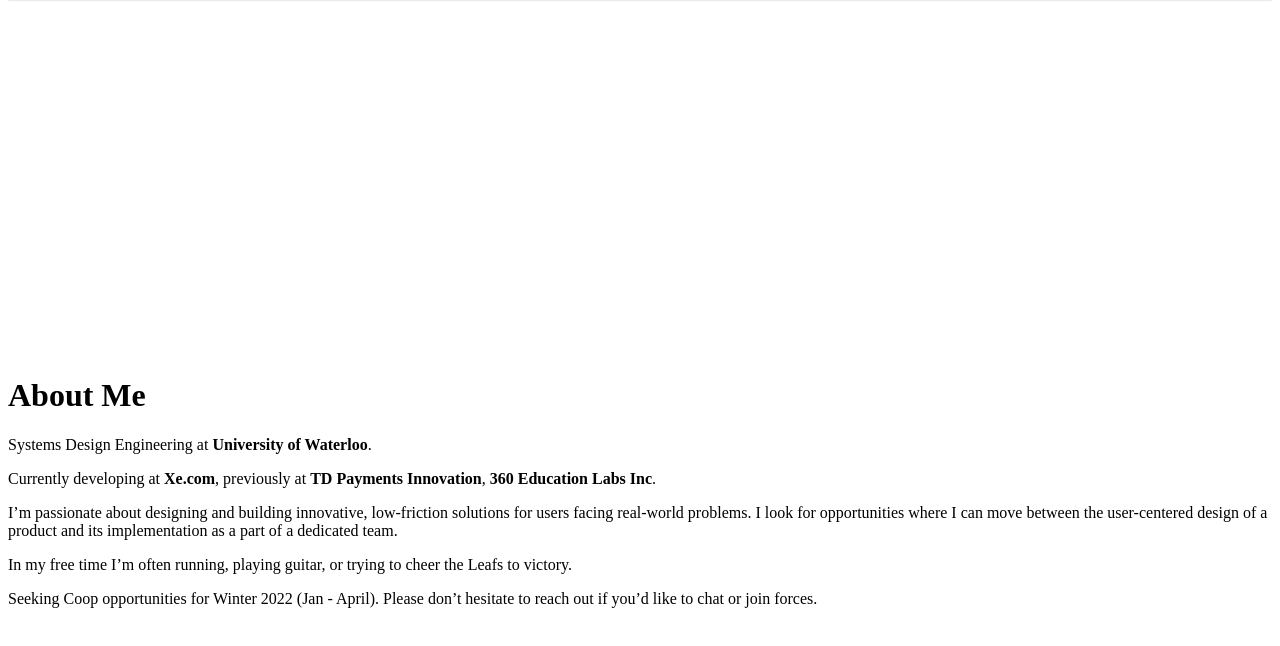
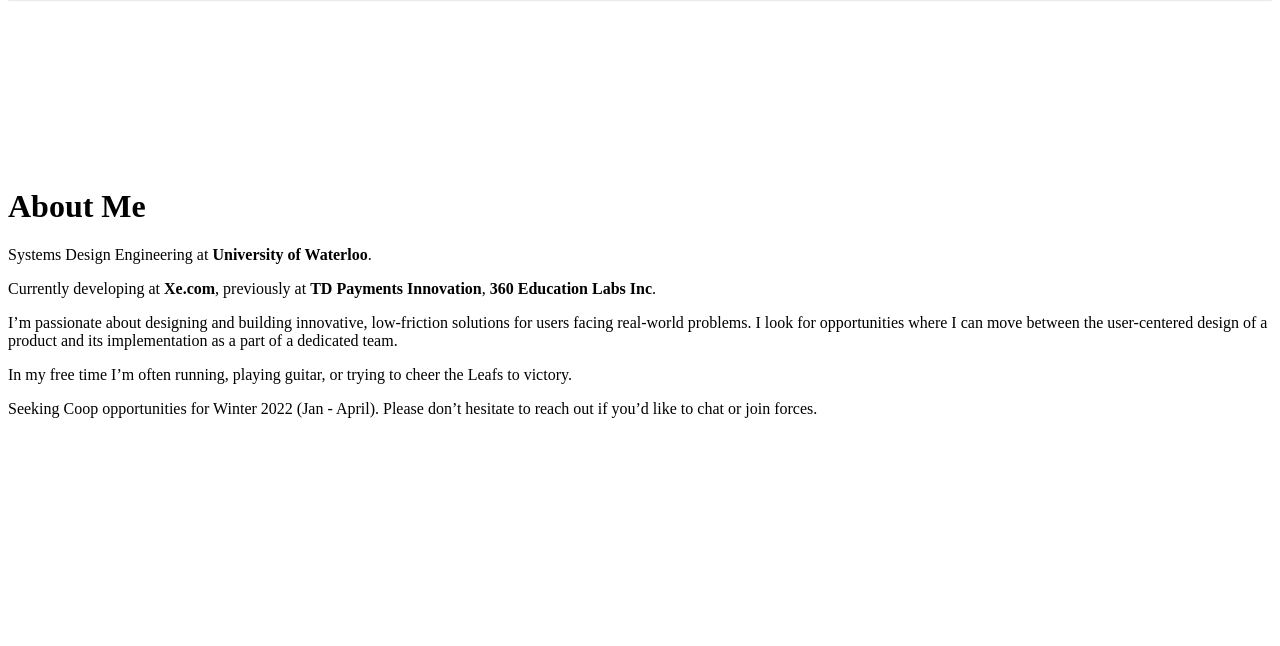
Before and after one commit to Cormac-C/Personal-Site-v2, a Gatsby site: page /about in a window 1280 px wide. Shown: the part 92-738 px from the top of the page. Built offline with nearby package versions, Linux system fonts and the light colour scheme; Gatsby itself is replaced by a stand-in of ours.

Commit message:
Adjust top margin

```diff
--- a/src/pages/about.css
+++ b/src/pages/about.css
@@ -1,5 +1,5 @@
 .body {
-  margin-top: max(88px, 30%);
+  margin-top: max(88px, 15%);
 }
 .bold {
   font-weight: bold;
--- a/src/pages/index.css
+++ b/src/pages/index.css
@@ -1,3 +1,3 @@
 .body {
-  margin-top: max(88px, 30%);
+  margin-top: max(88px, 15%);
 }
```
